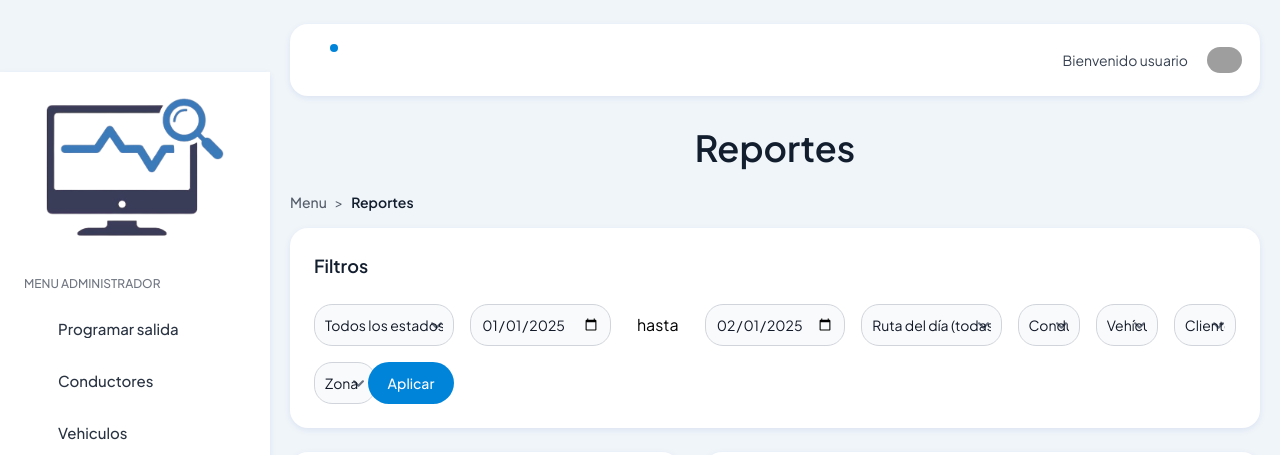
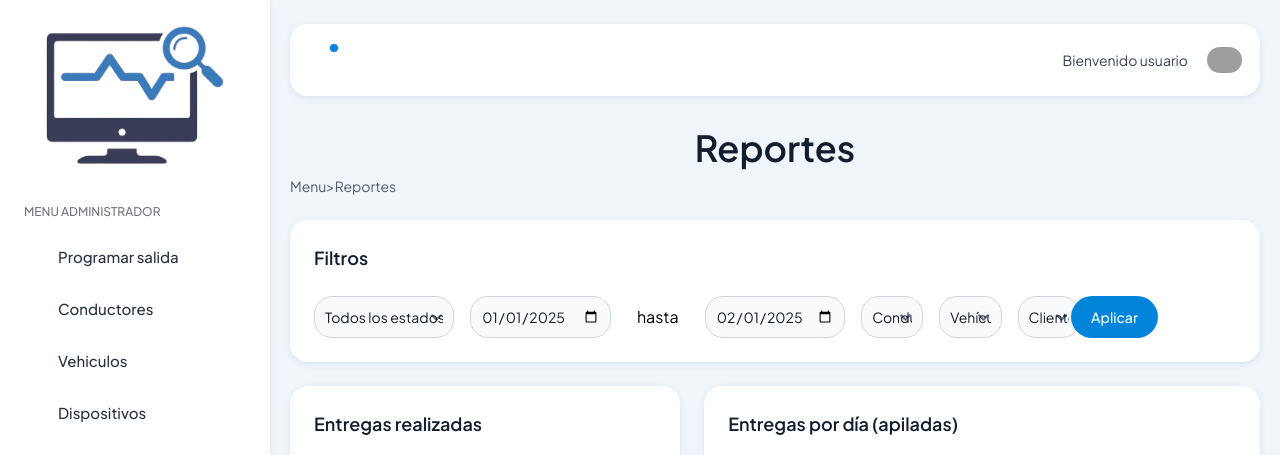
Before and after one commit to lim2002/Frontend_Monitoreo_Latrina, a React (Vite) app: page /menu/reportes in a window 1280 px wide. Shown: the top 455 px of the page. Built offline with nearby package versions, Linux system fonts and the light colour scheme; grey boxes are pictures that could not be loaded; some icons are missing.

Commit message:
Modificaciones de disenio en menu y reportes

```diff
--- a/src/layouts/full/sidebar/Sidebar.tsx
+++ b/src/layouts/full/sidebar/Sidebar.tsx
@@ -14,7 +14,7 @@ const SidebarLayout = () => {
     <>
       <div className="xl:block hidden">
         <Sidebar
-          className="fixed menu-sidebar  bg-white dark:bg-darkgray rtl:pe-4 rtl:ps-0 top-[72px]"
+          className="fixed menu-sidebar  bg-white dark:bg-darkgray rtl:pe-4 rtl:ps-0 top-0"
           aria-label="Sidebar with multi-level dropdown example"
         >
           <div className="px-5 py-4 flex items-center sidebarlogo">
--- a/src/layouts/full/sidebar/Sidebaritems.ts
+++ b/src/layouts/full/sidebar/Sidebaritems.ts
@@ -98,6 +98,8 @@ const SidebarContent: MenuItem[] = [
       }
     ],
   },
+
+  /*
 
   {
     heading: 'Home',
@@ -1345,7 +1347,7 @@ const SidebarContent: MenuItem[] = [
         isPro: false,
       },
     ],
-  },
+  },*/
 ];
 
 export default SidebarContent;
--- a/src/views/reportes/Reportes.tsx
+++ b/src/views/reportes/Reportes.tsx
@@ -9,11 +9,9 @@ const Reportes = () => {
   const [estado, setEstado] = useState<Estado>('todos');
   const [desde, setDesde] = useState<string>('2025-01-01');
   const [hasta, setHasta] = useState<string>('2025-02-01');
-  const [ruta, setRuta] = useState<string>('todas');
   const [conductor, setConductor] = useState<string>('todos');
   const [vehiculo, setVehiculo] = useState<string>('todos');
   const [cliente, setCliente] = useState<string>('todos');
-  const [zona, setZona] = useState<string>('todas');
 
   // Dummy data for charts (replace with API data)
   const fechas = ['01 Ene', '08 Ene', '15 Ene', '22 Ene', '29 Ene'];
@@ -31,7 +29,7 @@ const Reportes = () => {
       type: 'bar',
       stacked: true,
       toolbar: { show: false },
-      fontFamily: "inherit",
+      fontFamily: 'inherit',
     },
     colors: ['var(--color-primary)', 'var(--color-warning)', 'var(--color-error)'],
     xaxis: { categories: fechas, labels: { style: { colors: '#a1aab2' } } },
@@ -78,13 +76,7 @@ const Reportes = () => {
     <div className="space-y-6">
       <div className="mt-2">
         <h1 className="text-3xl md:text-4xl font-semibold text-center">Reportes</h1>
-      </div>
-
-      {/* Breadcrumb */}
-      <div className="mb-4 text-sm text-dark/70">
-        <span className="font-medium">Menu</span>
-        <span className="mx-2">&gt;</span>
-        <span className="text-dark font-semibold">Reportes</span>
+        <p className="text-sm text-dark/70 mt-2">Menu&gt;Reportes</p>
       </div>
 
       {/* Filtros */}
@@ -106,14 +98,6 @@ const Reportes = () => {
           <div className="col-span-6 md:col-span-2">
             <TextInput type="date" value={hasta} onChange={(e) => setHasta(e.target.value)} />
           </div>
-
-          <div className="col-span-6 md:col-span-2">
-            <Select value={ruta} onChange={(e) => setRuta(e.target.value)}>
-              <option value="todas">Ruta del día (todas)</option>
-              <option value="ruta-1">Ruta 1</option>
-              <option value="ruta-2">Ruta 2</option>
-            </Select>
-          </div>
           <div className="col-span-6 md:col-span-1">
             <Select value={conductor} onChange={(e) => setConductor(e.target.value)}>
               <option value="todos">Conductor</option>
@@ -134,14 +118,6 @@ const Reportes = () => {
               <option value="acme">ACME</option>
             </Select>
           </div>
-          <div className="col-span-6 md:col-span-1">
-            <Select value={zona} onChange={(e) => setZona(e.target.value)}>
-              <option value="todas">Zona</option>
-              <option value="norte">Norte</option>
-              <option value="sur">Sur</option>
-            </Select>
-          </div>
-
           <div className="col-span-12 md:col-span-1 flex md:justify-end">
             <Button color="primary" className="w-full md:w-auto">Aplicar</Button>
           </div>
```
